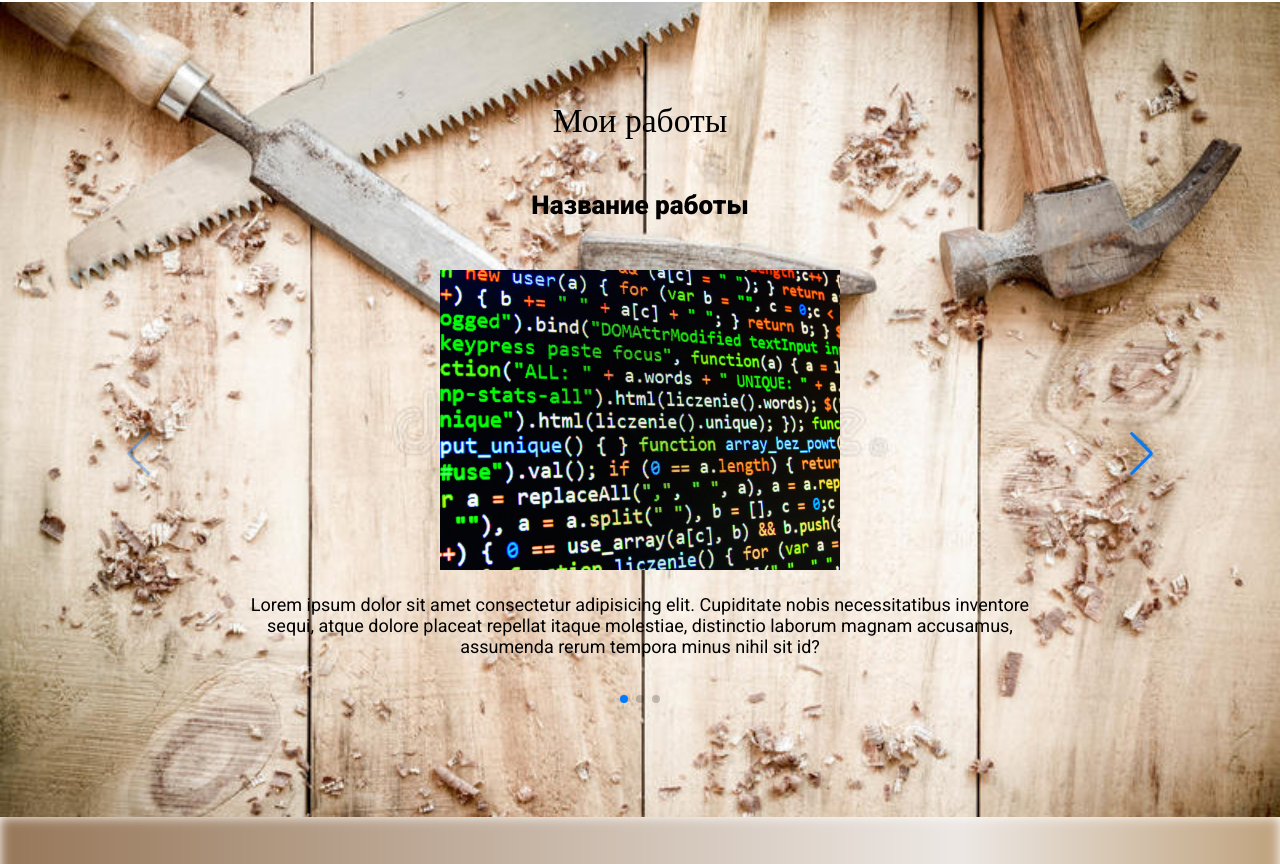
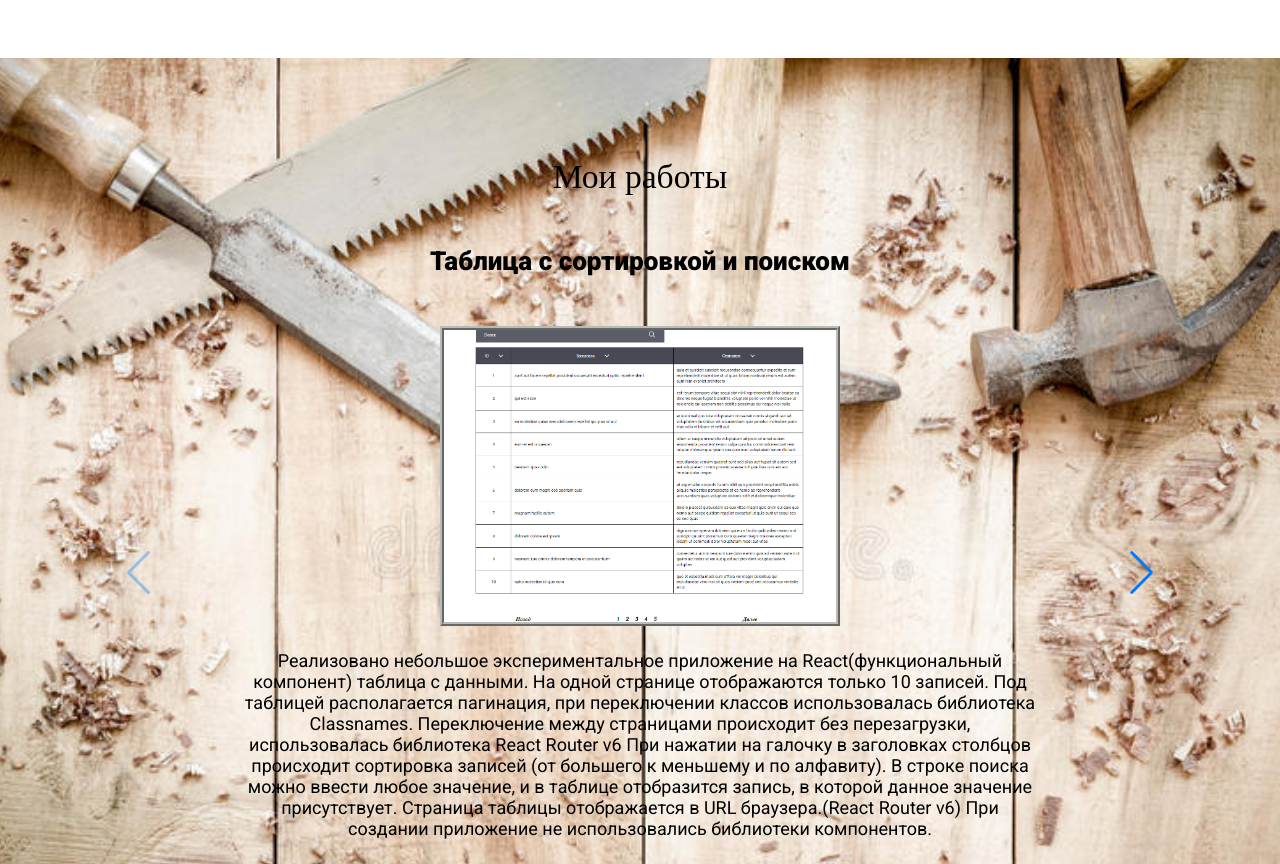
Before and after one commit to DmitriVic/Portfolio, a Next.js app: page / in a window 1280 px wide. Shown: the part 2636-3500 px from the top of the page. Built offline with nearby package versions, Linux system fonts and the light colour scheme; a web font is replaced by a local one.

Commit message:
добавил таблицу в работы

```diff
--- a/components/Resume/Resume.tsx
+++ b/components/Resume/Resume.tsx
@@ -86,6 +86,8 @@ useEffect(() => {
 					<div className={s.box}>
 						Два года работал в сервисе по настройке и ремонту пк в должности мастера
 						<br /> <br />
+						В течении 1,5 года получал практический опыт программирования под руководством опытных менторов(проекты, в том числе и этот сайт можете наблюдать ниже в примерах работ)
+						<br /> <br />
 						Пять лет работал в должности слесаря `МОСОБЛГАЗ`
 						<br /> <br />
 						Работаю в строительстве и отделке домов, квартир и помещений(частная практика), на протяжении 12 лет.
@@ -95,8 +97,8 @@ useEffect(() => {
 				<div className={s.block}>
 					<h4 className={s.subtitle}>Почему  IT и Фронтенд</h4>
 					<div className={s.box}>
-						Тут все просто, еще во времена юности интересовался компьютером, работал в сфере ремонта и настройки пк. Фронт в то время был скажем, не особо привлекателен)
-						Начиная с 2019 года начал интересоваться фронтом. На данный момент пишу, экспериментирую для себя и других,(сайты-лендинги) как хобби. Большей частью верстаю, но также люблю логику JS, React. В основном работаю по туториалам, много серфю интернет. Также не забываю добавить, что-то от себя). Стараюсь применить свои навыки в профессиональном плане.
+						Тут все просто, еще во времена юности интересовался компьютером, работал в сфере ремонта и настройки компьютерного оборудования и программного обеспечения. Фронт в то время был скажем, не особо привлекателен)
+						Начиная с 2019 года  зантересовался фронтом. На данный момент пишу, экспериментирую для себя и других,(сайты-лендинги) как хобби. Большей частью верстаю, но также люблю логику JS, React. В основном работаю по туториалам, много серфю интернет. Также не забываю добавить, что-то от себя). Стараюсь применить свои навыки в профессиональном плане.
 					</div>
 				</div>
 			</div>
--- a/components/SliderSWiper/SliderSWiper.jsx
+++ b/components/SliderSWiper/SliderSWiper.jsx
@@ -8,6 +8,7 @@ import s from "./SliderSWiper.module.css";
 // Import Swiper React components
 import { Swiper, SwiperSlide } from "swiper/react";
 import images from './img.jpg'
+import TableBS from './img/TableBS.png'
 // Import Swiper styles
 import "swiper/css";
 import "swiper/css/navigation";
@@ -28,8 +29,7 @@ export const SliderSWiper = () => {
 
 		<Swiper
 
-			//   cssMode={true}
-			navigation={true}
+			navigation={{ position: 'bottom' }}
 			pagination={{ clickable: true, }}
 			//   mousewheel={true}
 			keyboard={true}
@@ -38,11 +38,32 @@ export const SliderSWiper = () => {
 			className={s.myswiper}
 		>
 
-			{works.map((el, indx) => {
-				return <SwiperSlide key={indx} className={s.swiperSlide}>
+
+			<SwiperSlide className={s.swiperSlide}>
+				<div className={s.slide}>
+					<div className={s.title}>Таблица с сортировкой и поиском</div>
+					<a href="https://dmitrivic.github.io/Table-BS/" target='blank'>
+						<Image
+							width={400}
+							height={300}
+							className={s.image}
+							src={TableBS}
+							alt="" />
+					</a>
+					<p>Реализовано небольшое экспериментальное приложение на React(функциональный компонент) таблица с данными.
+						На одной странице отображаются только 10 записей.
+						Под таблицей располагается пагинация, при переключении классов использовалась библиотека Classnames.
+						Переключение между страницами происходит без перезагрузки, использовалась библиотека React Router v6
+						При нажатии на галочку в заголовках столбцов происходит сортировка записей (от большего к меньшему и по алфавиту).
+						В строке поиска можно ввести любое значение, и в таблице отобразится запись, в которой данное значение присутствует.
+						Страница таблицы отображается в URL браузера.(React Router v6)
+						При создании приложение не использовались библиотеки компонентов.</p>
+				</div>
+			</SwiperSlide>
+			<SwiperSlide className={s.swiperSlide}>
 				<div className={s.slide}>
 					<div className={s.title}>Название работы</div>
-						<a href="">
+					<a href="" target='blank'>
 						<Image
 							width={400}
 							height={300}
@@ -53,7 +74,7 @@ export const SliderSWiper = () => {
 					<p>Lorem ipsum dolor sit amet consectetur adipisicing elit. Cupiditate nobis necessitatibus inventore sequi, atque dolore placeat repellat itaque molestiae, distinctio laborum magnam accusamus, assumenda rerum tempora minus nihil sit id?</p>
 				</div>
 			</SwiperSlide>
-			})}
+
 
 
 		</Swiper>
@@ -62,3 +83,24 @@ export const SliderSWiper = () => {
 
 	);
 };
+
+
+
+
+
+// {works.map((el, indx) => {
+// 	return <SwiperSlide key={indx} className={s.swiperSlide}>
+// 		<div className={s.slide}>
+// 			<div className={s.title}>Название работы</div>
+// 			<a href="">
+// 				<Image
+// 					width={400}
+// 					height={300}
+// 					className={s.image}
+// 					src={images}
+// 					alt="" />
+// 			</a>
+// 			<p>Lorem ipsum dolor sit amet consectetur adipisicing elit. Cupiditate nobis necessitatibus inventore sequi, atque dolore placeat repellat itaque molestiae, distinctio laborum magnam accusamus, assumenda rerum tempora minus nihil sit id?</p>
+// 		</div>
+// 	</SwiperSlide>
+// })}
--- a/components/SliderSWiper/SliderSWiper.module.css
+++ b/components/SliderSWiper/SliderSWiper.module.css
@@ -30,10 +30,7 @@
 	align-items: center;
 
  }
- .image{
 
-	object-fit: cover;
- }
 
  .slide{
 	display:flex;
@@ -53,3 +50,10 @@
 	margin-bottom: 30px;
 
  }
+
+ .image{
+
+	object-fit: cover;
+	border: 4px ridge rgb(185, 187, 184) !important;
+
+ }
--- a/pages/api/contact.js
+++ b/pages/api/contact.js
@@ -1,4 +1,4 @@
-
+//pass: 'M9Pu3wg8c21us3N8ZAkp',
 
 
 
@@ -10,16 +10,19 @@
 
 		require('dotenv').config()
 
+
+
 		let nodemailer = require('nodemailer')
 		const transporter = nodemailer.createTransport({
 			port: 465,
 			host: "smtp.mail.ru",
 			auth: {
 			user: 'mis_sham@mail.ru',
-			pass: 'M9Pu3wg8c21us3N8ZAkp',
+			pass: process.env.PASSWORD,
 			},
 			secure: true,
 			})
+
 		const mailData = {
 		  from: 'mis_sham@mail.ru',
 		  to: 'mr_vlasov@mail.ru',
--- a/styles/globals.css
+++ b/styles/globals.css
@@ -50,11 +50,12 @@ a {
 @media (max-width:1024px) {
 	.swiper-button-prev  {
 		left: 10px !important;
-		bottom: 10px !important;
+		bottom: -30px !important;
 
   }
  .swiper-button-next {
 	right: 10px !important;
+	bottom: -30px !important;
 
 }
 }
```
Also changed, not shown: components/SliderSWiper/img/TableBS.png (added), 1 other file (tests, documents, lock files or other folders). Lines whose indentation alone changed are shown as unchanged.
